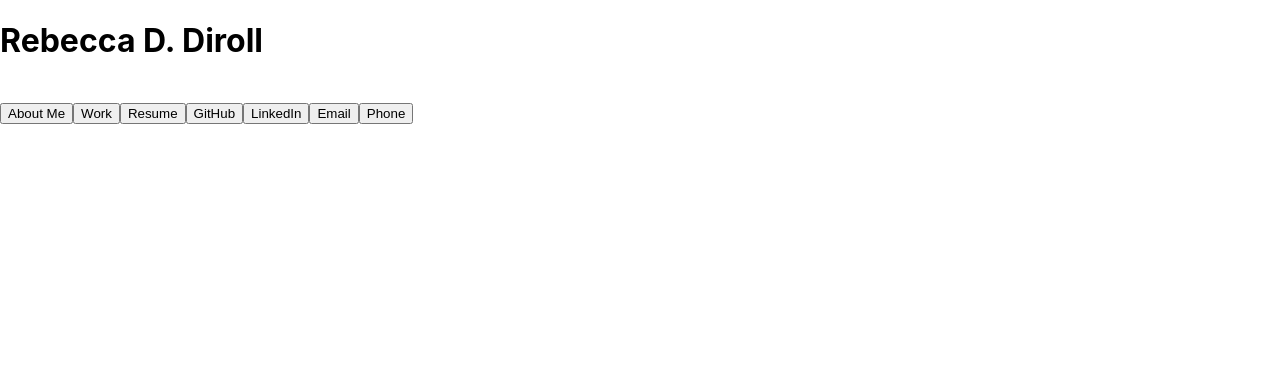
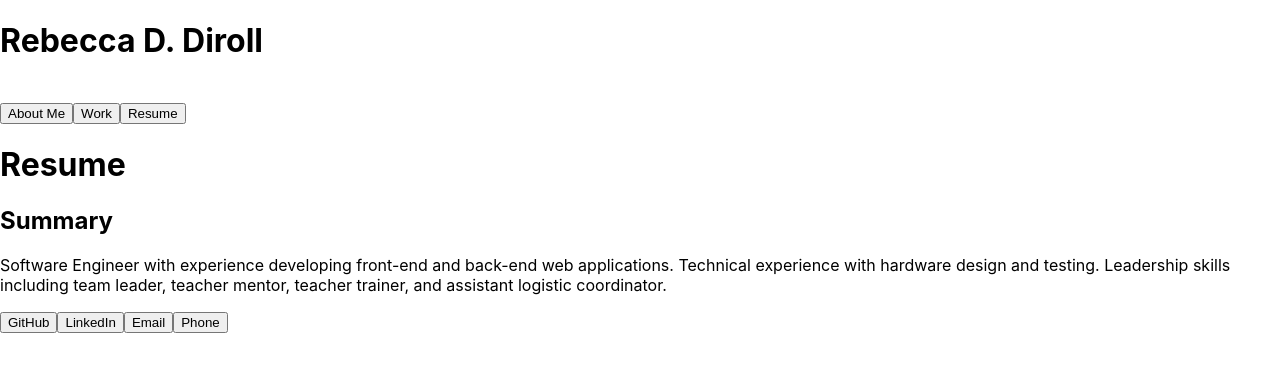
Before and after one commit to Rebecca-Diroll/20-React-Portfolio, a React (Create React App) app: page /resume in a window 1280 px wide. Shown: the top 372 px of the page. Built offline with nearby package versions, Linux system fonts and the light colour scheme.

Commit message:
Import resume and add resume route in app.js

```diff
--- a/src/App.js
+++ b/src/App.js
@@ -5,6 +5,7 @@ import Footer from "./components/Footer/Footer.js"
 import { BrowserRouter as Router, Route } from "react-router-dom";
 import Home from "./pages/Home/Home.js";
 import Work from "./pages/Work/Work.js";
+import Resume from "./pages/Resume/Resume.js";
 
 function App() {
   return (
@@ -15,8 +16,8 @@ function App() {
         <NavTabs></NavTabs>
         <Route exact path="/" component={Home} />
         <Route exact path="/work" component={Work} />
-        {/* <Route exact path="/contact" component={Contact} />
-        // <Route exact path="/resume" component={Resume} /> */}
+        {/* <Route exact path="/contact" component={Contact} /> */}
+        <Route exact path="/resume" component={Resume} />
         <Footer></Footer>
       </Router>
 
--- /dev/null
+++ b/src/pages/Resume/Resume.js
@@ -0,0 +1,24 @@
+import React from "react";
+
+function Resume() {
+    return (
+        <>
+            <h1>
+                Resume
+            </h1>
+            <h2>
+                Summary
+            </h2>
+            <p>
+            Software Engineer with experience developing front-end and back-end web applications.
+            Technical experience with hardware design and testing. Leadership skills including
+            team leader, teacher mentor, teacher trainer, and assistant logistic coordinator.
+            </p>
+            <p>
+
+            </p>
+        </>
+    )
+}
+
+export default Resume;
```
Also changed, not shown: public/github.jpg (added).
